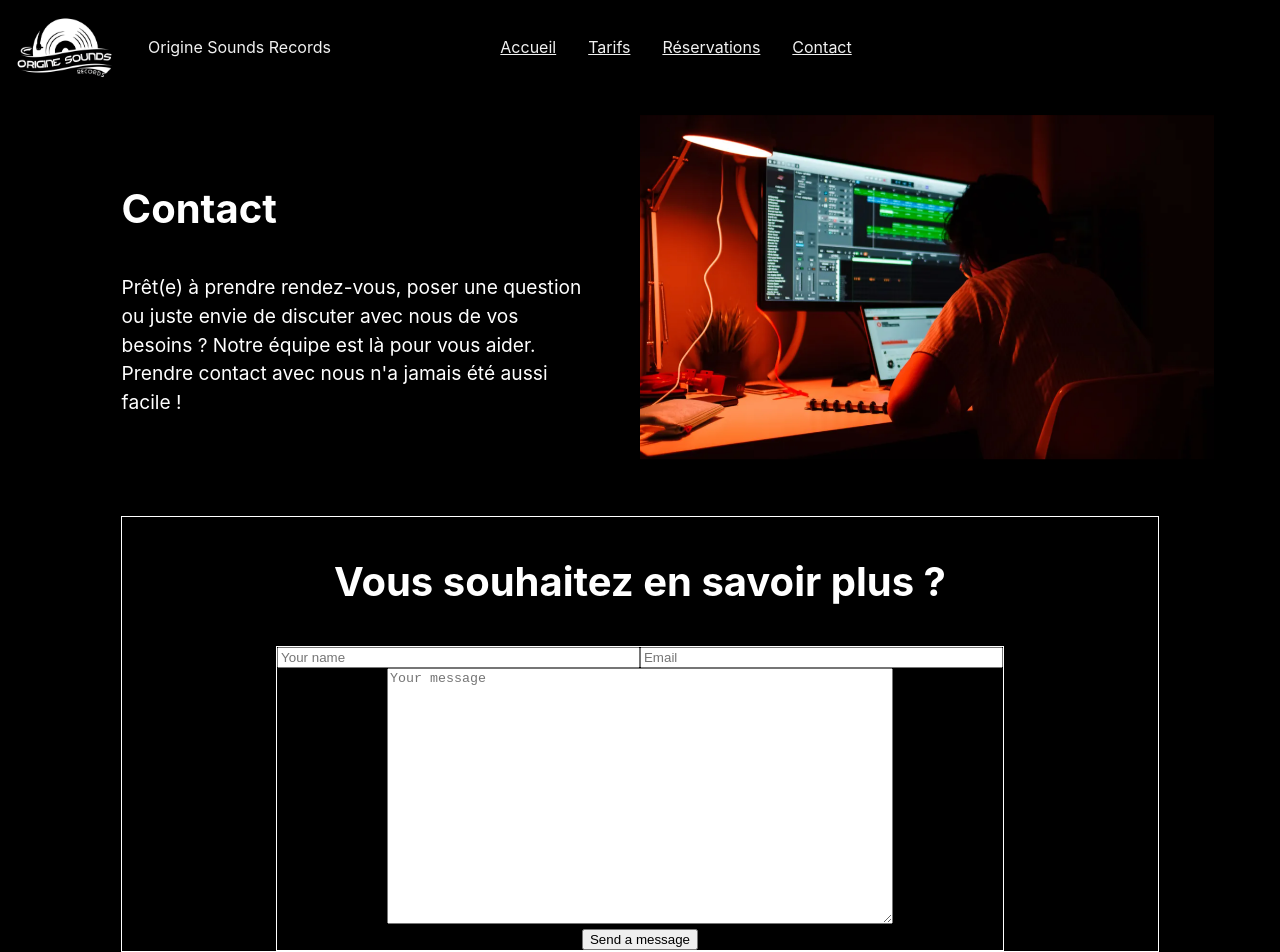
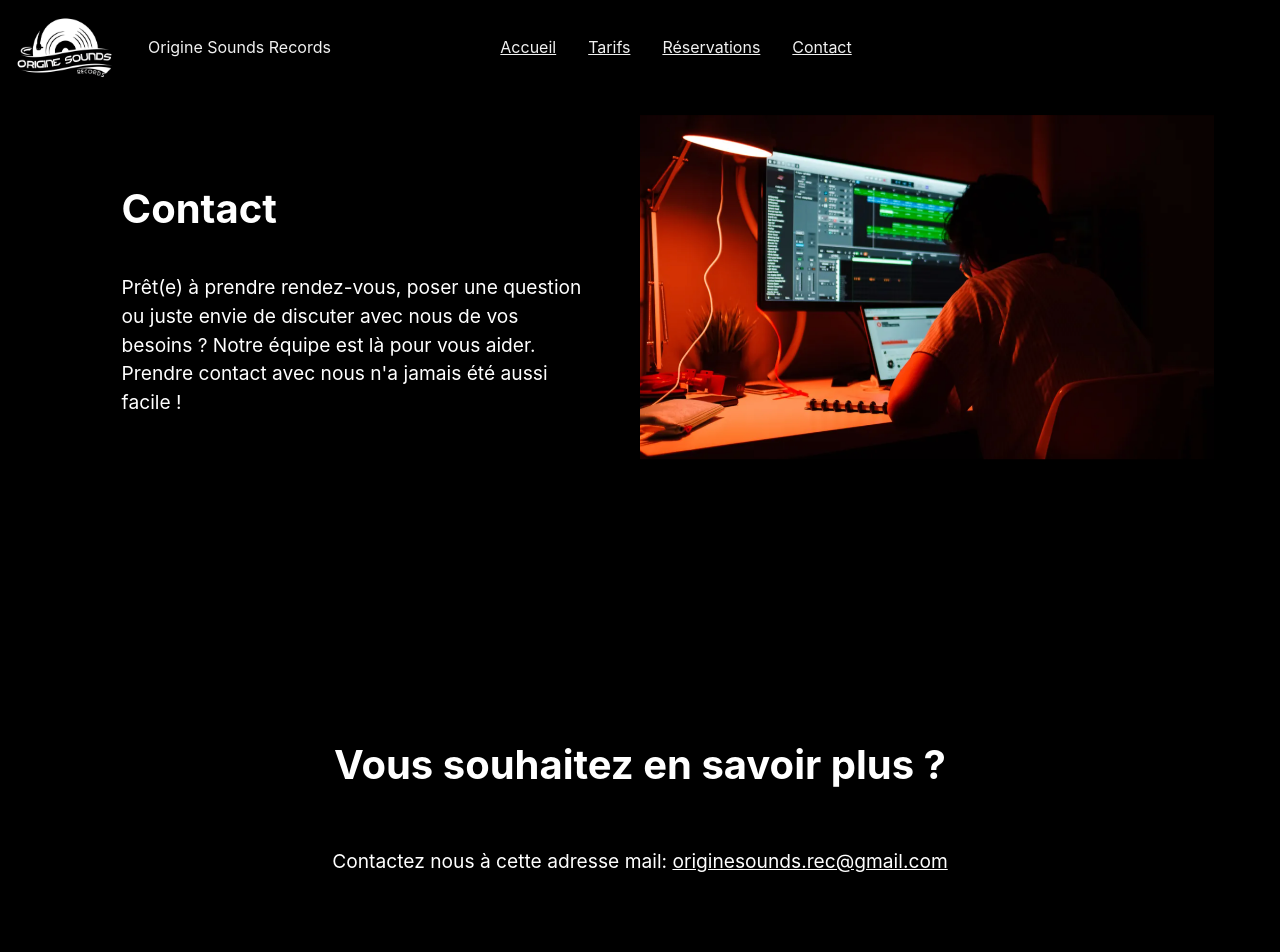
Before and after one commit to oralanto/origine-sounds-records, a React (Create React App) app: page /contact in a window 1280 px wide. Shown: the top 952 px of the page. Built offline with nearby package versions, Linux system fonts and the light colour scheme; the HTML template or start-up script is replaced by a standard one.

Commit message:
Contact component done

```diff
--- a/src/Component/Contact/Contact.css
+++ b/src/Component/Contact/Contact.css
@@ -31,53 +31,33 @@
   margin: 1em auto;
   text-align: left;
   line-height: 1.5em;
-
 }
 
 .contact__infos__img {
   width: 50%;
 }
 
-/* Contact form  */
-
 .contact__form {
-  width: 90%;
-  margin: 3em auto;
-  border: 1px white solid;
+  height: 70vh;
+  margin-top: 3em;
+  display: flex;
+  flex-direction: column;
+  justify-content: center;
 }
-
 .contact__form__title {
   font-size: 2.5em;
   width: 90%;
   margin: 1em auto;
 }
 
-.contact__form__form {
-  display: flex;
-  flex-direction: column;
-  width: 70%;
-  margin: auto;
-
-  border: 1px white solid;
+.contact__form__text {
+  font-size: 1.2em;
+  width: 90%;
+  margin: 1em auto;
 }
 
-.contact__form__form__inputs {
-  width: 100%;
-  margin: auto;
-  display: flex;
+.contact__form__text__link {
+  color: white;
+  text-decoration: none;
+  text-decoration: underline;
 }
-.contact__form__form__inputs__input {
-  width: 50%;
-  margin: auto;
-}
-
-.contact__form__form__message {
-  width: 80%;
-  margin: auto;
-}
-
-.contact__form__form__message__input {
-  width: 500px;
-  height: 250px;
-  margin: auto;
-}
--- a/src/Component/Contact/Contact.js
+++ b/src/Component/Contact/Contact.js
@@ -2,7 +2,6 @@ import React from "react";
 
 import "./Contact.css";
 import Desktop from "../../Assets/Images/Desktop.png";
-import ContactForm from "./ContactForm";
 
 const Contact = () => {
   return (
@@ -22,8 +21,21 @@ const Contact = () => {
           className="contact__infos__img"
         />
       </div>
-      <div>
-        <ContactForm />
+      <div className="contact__form">
+        <h2 className="contact__form__title">
+          Vous souhaitez en savoir plus ?
+        </h2>
+        <p className="contact__form__text">
+          Contactez nous à cette adresse mail:{" "}
+          <a
+            target="_blank"
+            href="mailto:originesounds.rec@gmail.com"
+            rel="noreferrer"
+            className="contact__form__text__link"
+          >
+            originesounds.rec@gmail.com
+          </a>
+        </p>
       </div>
     </div>
   );
--- a/src/Component/Contact/ContactForm.js
+++ /dev/null
@@ -1,64 +0,0 @@
-import React, { useState } from "react";
-
-const FORM_ENDPOINT = ""; // TODO - fill on the later step
-
-const ContactForm = () => {
-  const [submitted, setSubmitted] = useState(false);
-  const handleSubmit = () => {
-    setTimeout(() => {
-      setSubmitted(true);
-    }, 100);
-  };
-
-  if (submitted) {
-    return (
-      <>
-        <h2>Thank you!</h2>
-        <div>We'll be in touch soon.</div>
-      </>
-    );
-  }
-
-  return (
-    <div className="contact__form">
-      <h2 className="contact__form__title">Vous souhaitez en savoir plus ?</h2>
-      <form
-        action={FORM_ENDPOINT}
-        onSubmit={handleSubmit}
-        method="POST"
-        target="_blank"
-        className="contact__form__form"
-      >
-        <div className="contact__form__form__inputs">
-          <input
-            type="text"
-            placeholder="Your name"
-            name="name"
-            required
-            className="contact__form__form__inputs__input"
-          />
-          <input
-            type="email"
-            placeholder="Email"
-            name="email"
-            required
-            className="contact__form__form__inputs__input"
-          />
-        </div>
-        <div className="contact__form__form__message">
-          <textarea
-            placeholder="Your message"
-            name="message"
-            required
-            className="contact__form__form__message__input"
-          />
-        </div>
-        <div className="contact__form__form__button">
-          <button type="submit"> Send a message </button>
-        </div>
-      </form>
-    </div>
-  );
-};
-
-export default ContactForm;
```
